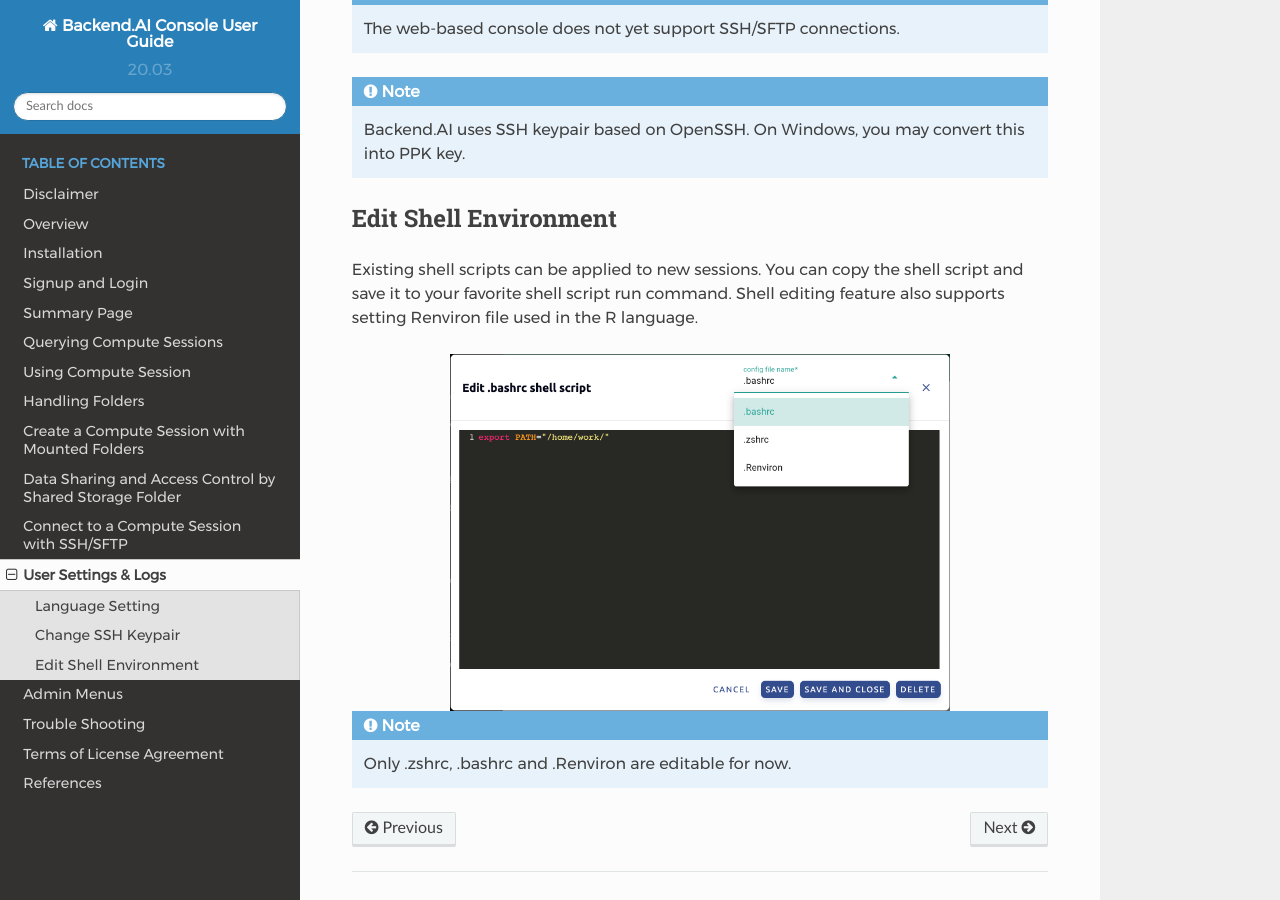
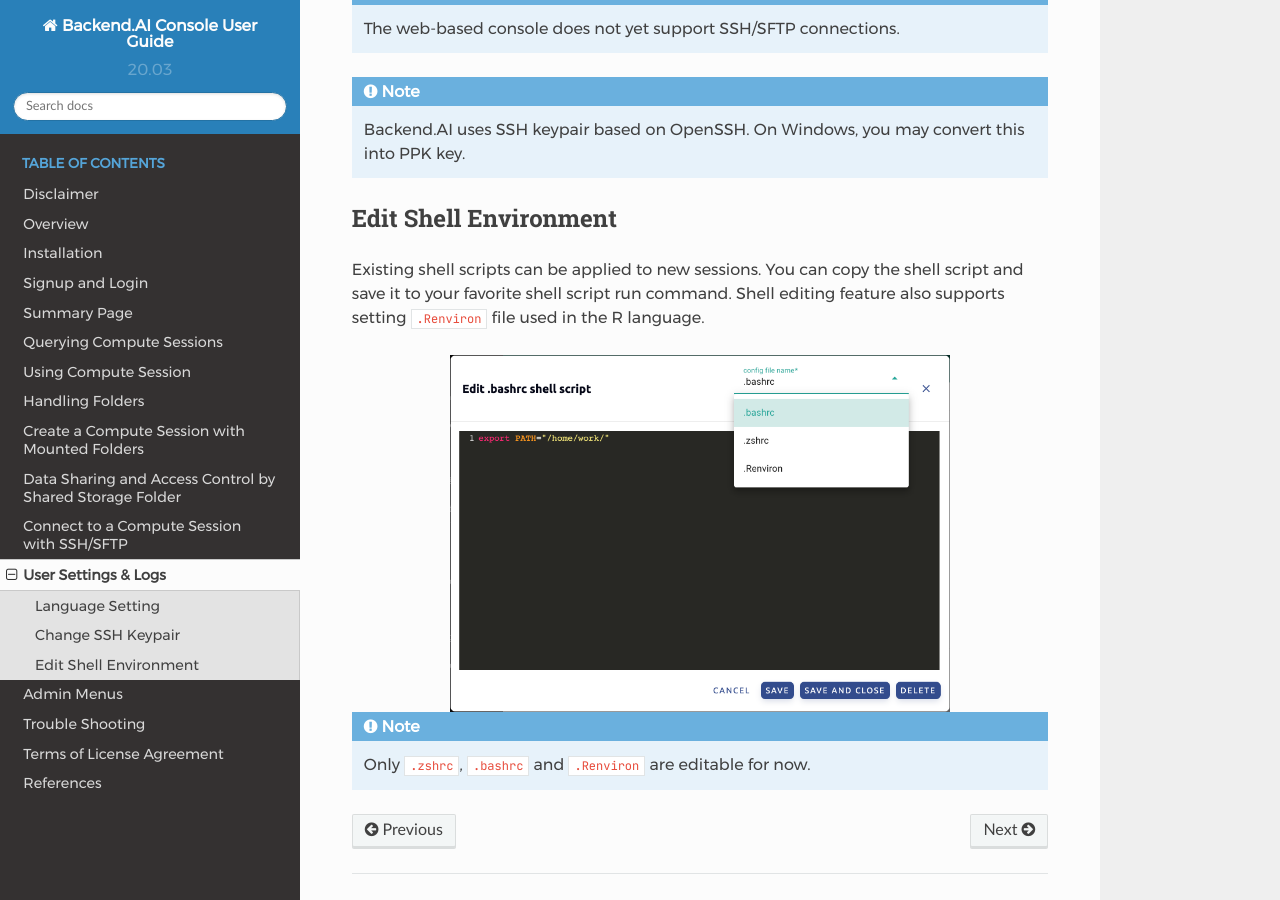
Before and after one commit to lablup/backend.ai-docs-webui, a Sphinx documentation site: the page built from docs/user_settings/user_settings.rst, in a window 1280 px wide and 900 px high, scrolled down 1198 px. Built offline with Sphinx 7.4.7 and the Read the Docs theme 2.0.0, drawn with Linux system fonts in a browser that asks for light colours.

Commit message:
modify: dot file text to code text

```diff
--- a/docs/user_settings/user_settings.rst
+++ b/docs/user_settings/user_settings.rst
@@ -46,7 +46,7 @@
 
 Existing shell scripts can be applied to new sessions.
 You can copy the shell script and save it to your favorite shell script run command.
-Shell editing feature also supports setting Renviron file used in the R language.
+Shell editing feature also supports setting ``.Renviron`` file used in the R language.
 
 .. image:: edit_user_config_script.png
    :width: 500
@@ -54,4 +54,4 @@
    :alt: Edit Shell Environment dialog
 
 .. note::
-   Only .zshrc, .bashrc and .Renviron are editable for now.
+   Only ``.zshrc``, ``.bashrc`` and ``.Renviron`` are editable for now.
```
